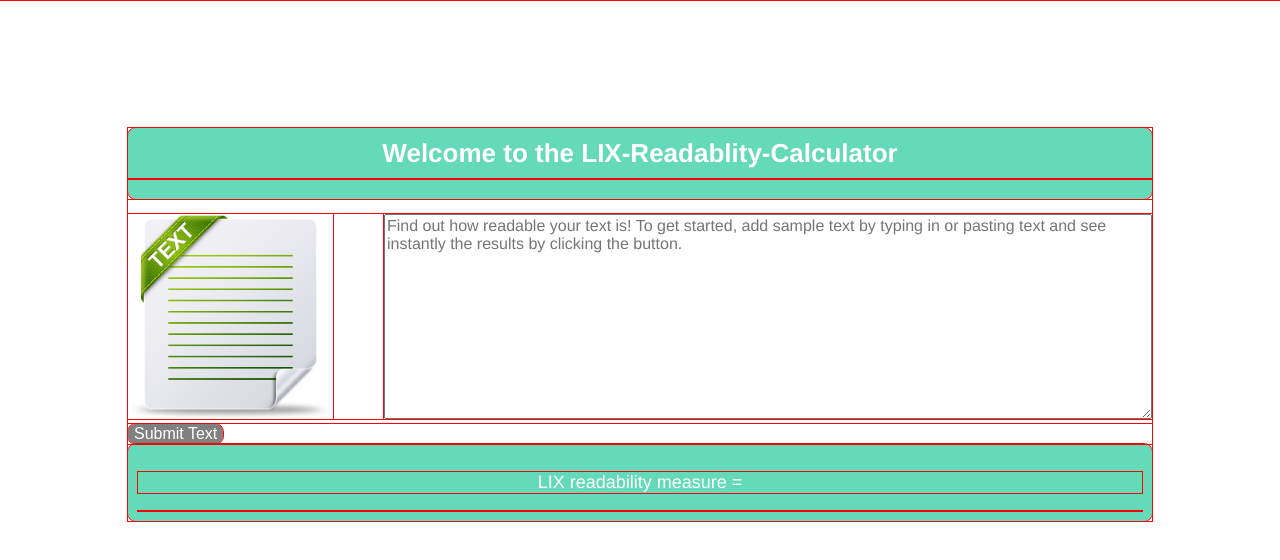
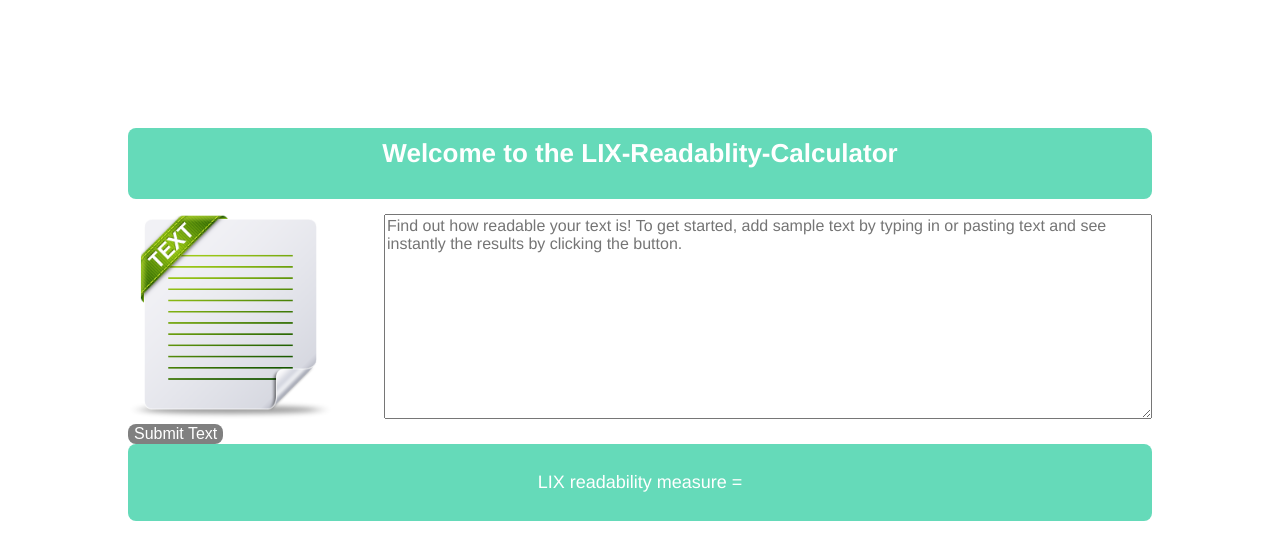
Before and after one commit to agareis/LixDemoPlainJS, a website: page lix-demo-client-server/public/index.html in a window 1280 px wide. Drawn offline with Linux system fonts and the light colour scheme; files whose address does not match are found by name.

Commit message:
Security leak solved (issue #15 )
separate the code for the client (html, css, client js and image
assets) into a separate folder and make only this folder accessible for
the static file server in app.js -> DONE!

```diff
--- a/lix-demo-client-server/app.js
+++ b/lix-demo-client-server/app.js
@@ -3,7 +3,7 @@ var express = require('express')
 var app = express()
 var bodyParser = require('body-parser');
 
-app.use(express.static('./'))
+app.use(express.static('public'))
 app.use(bodyParser.json());
 
 // POST: {"text":"This is a Test"}  <-- JSON encoding
--- a/lix-demo-client-server/style.css
+++ b/lix-demo-client-server/public/style.css
@@ -1,5 +1,5 @@
 * {
-   outline: 1px solid red !important;
+   /*outline: 1px solid red !important;*/
 }
 
 * {
```
Also changed, not shown: lix-demo-client-server/public/images/text-icon.png (renamed from lix-demo-client-server/images/text-icon.png), lix-demo-client-server/public/index.html (renamed from lix-demo-client-server/index.html), lix-demo-client-server/public/model.js (renamed from lix-demo-client-server/model.js).
